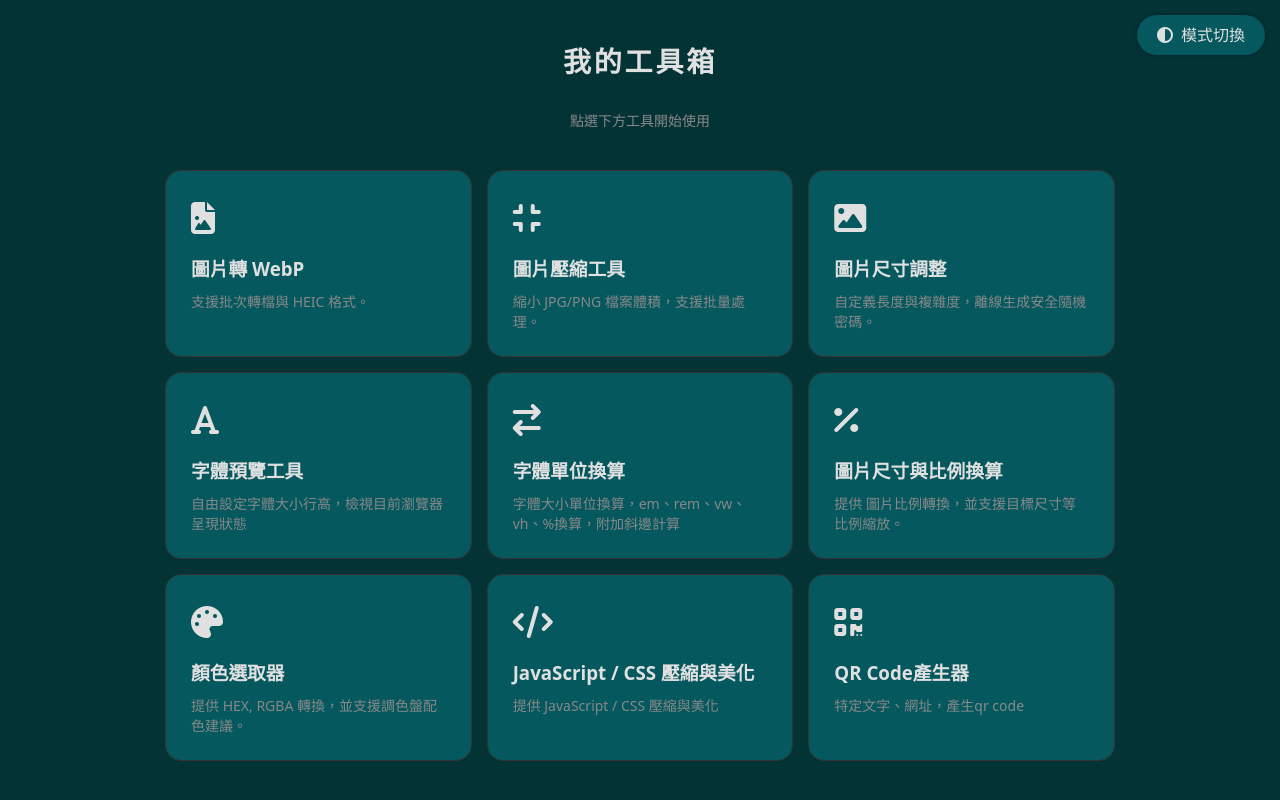
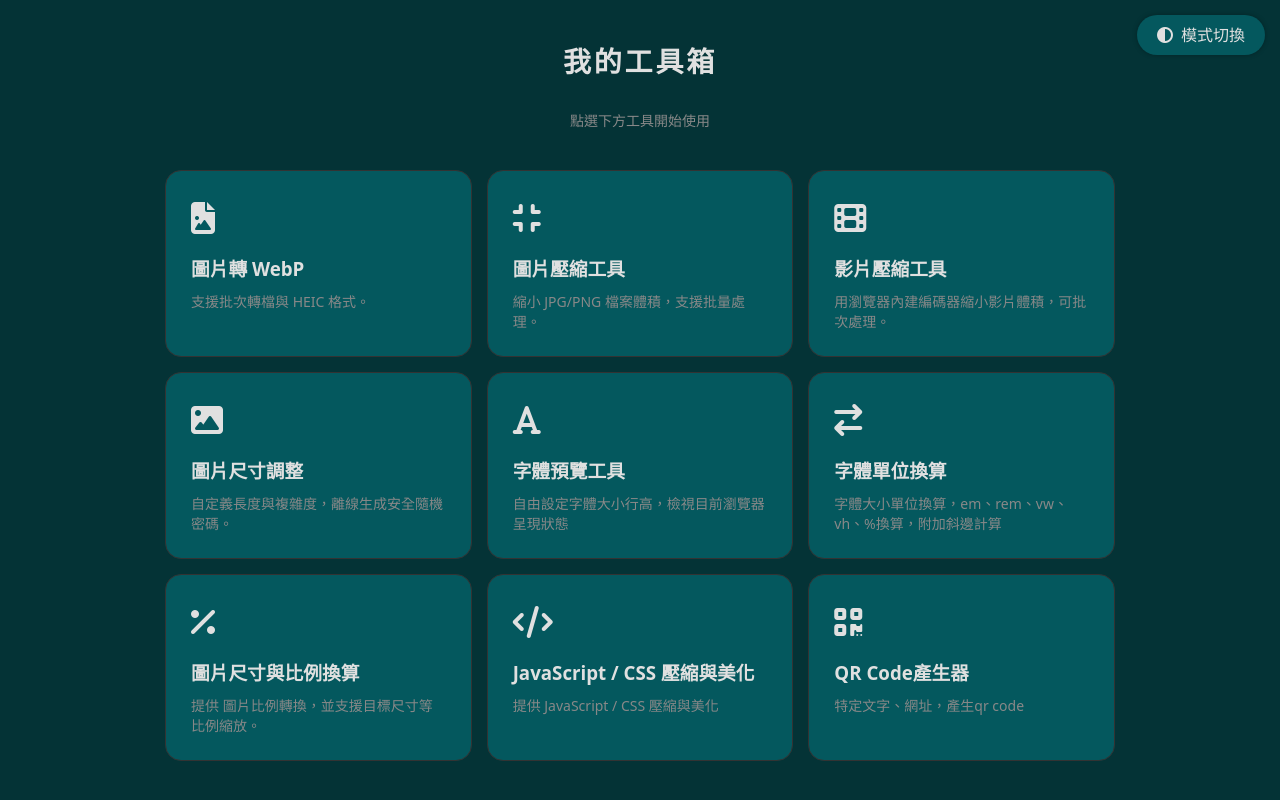
Before and after one commit to YPLiu27/my-tools, a plain HTML site: page index.html in a window 1280 px wide. Drawn offline with Linux system fonts and the light colour scheme.

Commit message:
Add files via upload

```diff
--- a/index.html
+++ b/index.html
@@ -103,6 +103,13 @@ p {
         </a>
       </div>
       <div class="tool-card">
+        <a href="tools/videoCompressor.html" class="tool-link">
+          <span class="icon"><i class="fa-solid fa-film"></i></span>
+          <h3>影片壓縮工具</h3>
+          <p>用瀏覽器內建編碼器縮小影片體積，可批次處理。</p>
+        </a>
+      </div>
+      <div class="tool-card">
         <a href="tools/imgResize.html" class="tool-link">
           <span class="icon"><i class="fa-solid fa-image"></i></span>
           <h3>圖片尺寸調整</h3>
@@ -131,13 +138,6 @@ p {
         </a>
       </div>
       <div class="tool-card">
-        <a href="tools/colorSet.html" class="tool-link">
-          <span class="icon"><i class="fa-solid fa-palette"></i></span>
-          <h3>顏色選取器</h3>
-          <p>提供 HEX, RGBA 轉換，並支援調色盤配色建議。</p>
-        </a>
-      </div>
-      <div class="tool-card">
         <a href="tools/jsAndCssMinify.html" class="tool-link">
           <span class="icon"><i class="fa-solid fa-code"></i></span>
           <h3>JavaScript / CSS 壓縮與美化</h3>
@@ -153,6 +153,13 @@ p {
       </div>
       <!--
       <div class="tool-card">
+        <a href="tools/colorSet.html" class="tool-link">
+          <span class="icon"><i class="fa-solid fa-palette"></i></span>
+          <h3>顏色選取器</h3>
+          <p>提供 HEX, RGBA 轉換，並支援調色盤配色建議。</p>
+        </a>
+      </div>
+      <div class="tool-card">
         <a href="tools/password.html" class="tool-link">
           <span class="icon"><i class="fa-solid fa-lock"></i></span>
           <h3>密碼產生器</h3>
```
